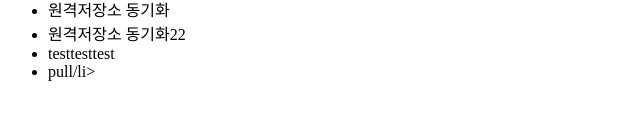
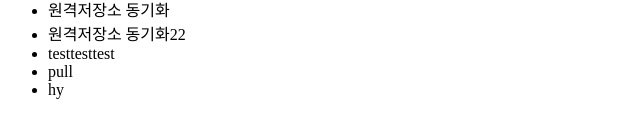
Before and after one commit to ChaHyeYoung/HY, a plain HTML site: page index.html in a window 1280 px wide. Shown: the part 213-348 px from the top of the page, 0-640 px from the left. Drawn offline with Linux system fonts and the light colour scheme.

Commit message:
hy 충돌예제

```diff
--- a/index.html
+++ b/index.html
@@ -18,7 +18,8 @@
 			<li>원격저장소 동기화</li>
 			<li>원격저장소 동기화22</li>
 			<li>testtesttest</li>
-			<li>pull/li>
+			<li>pull</li>
+			<li>hy</li>
 		</ul>
 	</body>
 </html>
```
